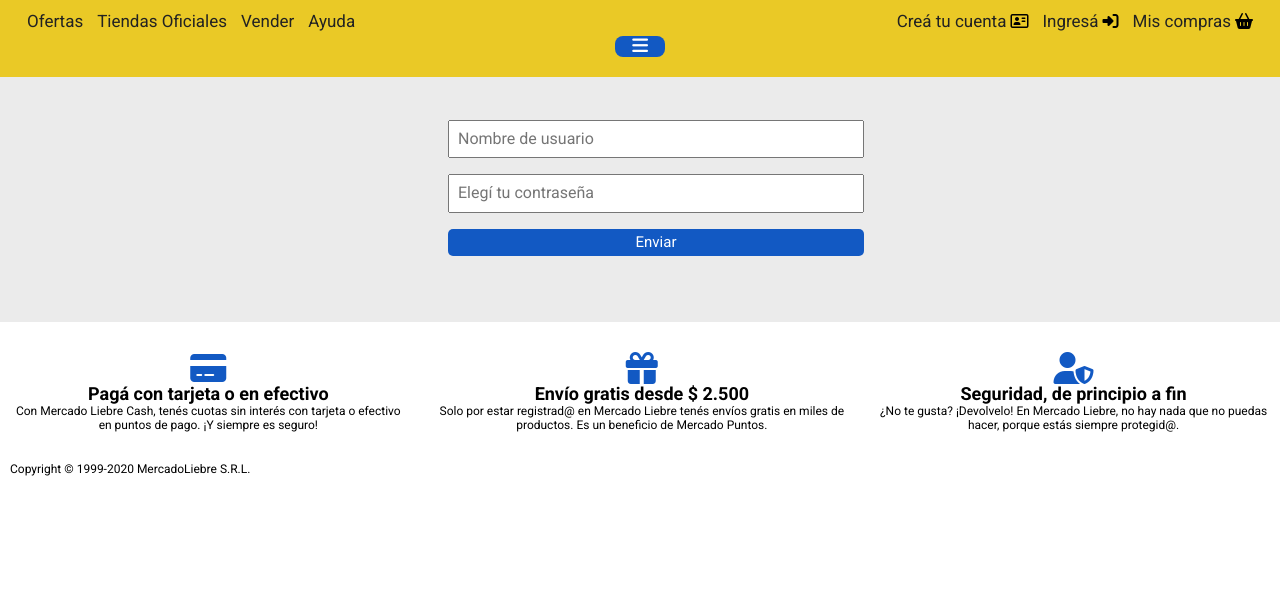
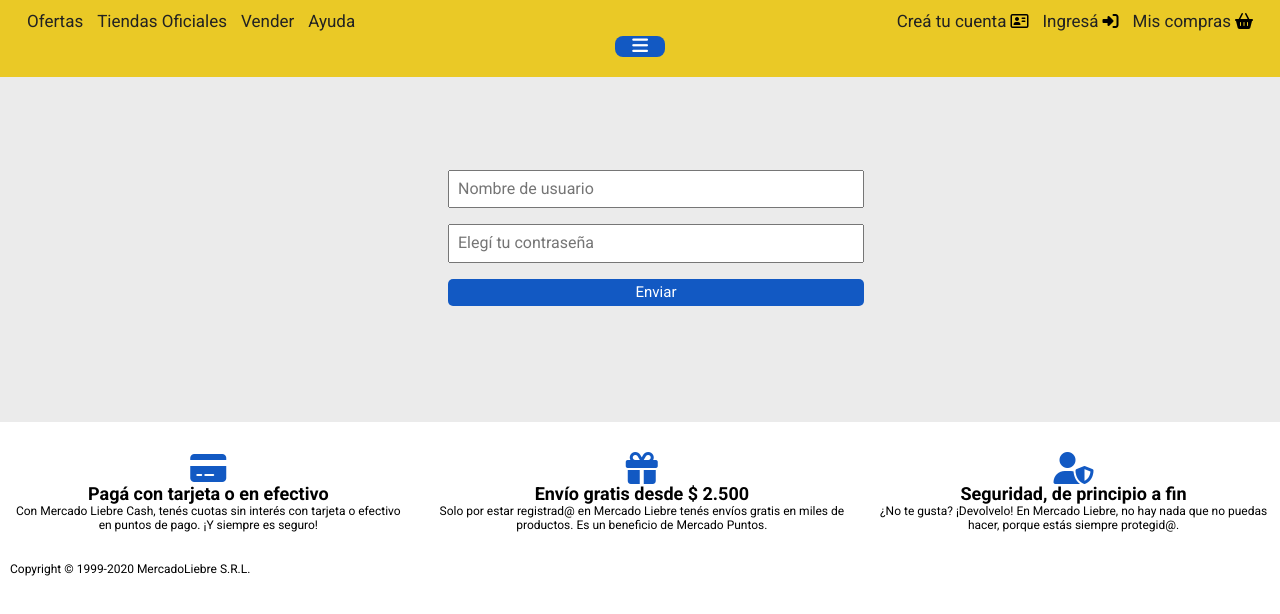
Before and after one commit to czapiola/mercad_liebre, a website: page views/login.html in a window 1280 px wide. Shown: the part 96-710 px from the top of the page. Drawn offline with nearby package versions, Linux system fonts and the light colour scheme.

Commit message:
corrijo padding login

```diff
--- a/public/css/styles.css
+++ b/public/css/styles.css
@@ -276,9 +276,10 @@ font-size: 18px;
 }
 
 .create-form{
-    padding-top: 200px;
+    padding-top: 250px;
+    padding-bottom: 50px;
     background-color: #ebebeb;
-    padding-bottom: 50px;
+    padding-bottom: 100px;
     padding-left: 35%;
 }
 .control-boton{
```
